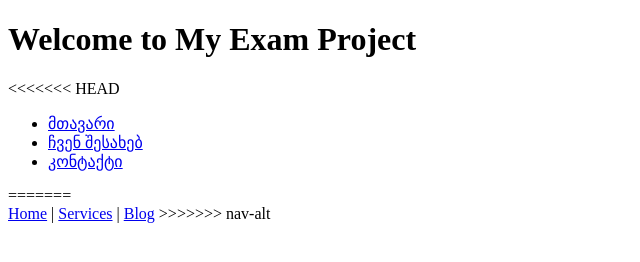
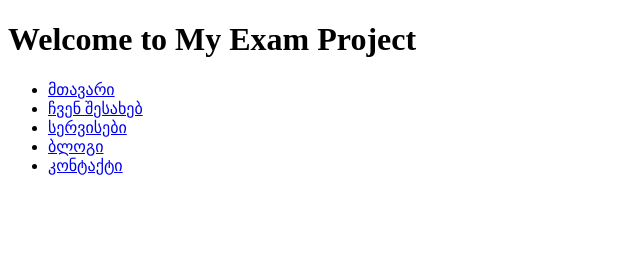
Before and after one commit to Fagus8/exam-project, a plain HTML site: page index.html in a window 1280 px wide. Shown: the whole page, without its empty margins (0-640 px from the left). Drawn offline with Linux system fonts and the light colour scheme.

Commit message:
Resolve merge conflict between nav-feature and nav-alt

```diff
--- a/index.html
+++ b/index.html
@@ -9,19 +9,14 @@
     <header>
         <h1>Welcome to My Exam Project</h1>
     </header>
-<<<<<<< HEAD
     <nav>
         <ul>
             <li><a href="#home">მთავარი</a></li>
             <li><a href="#about">ჩვენ შესახებ</a></li>
+            <li><a href="#services">სერვისები</a></li>
+            <li><a href="#blog">ბლოგი</a></li>
             <li><a href="#contact">კონტაქტი</a></li>
         </ul>
-=======
-    <nav class="alt-navigation">
-        <a href="#home">Home</a> |
-        <a href="#services">Services</a> |
-        <a href="#blog">Blog</a>
->>>>>>> nav-alt
     </nav>
 </body>
 </html>
```
